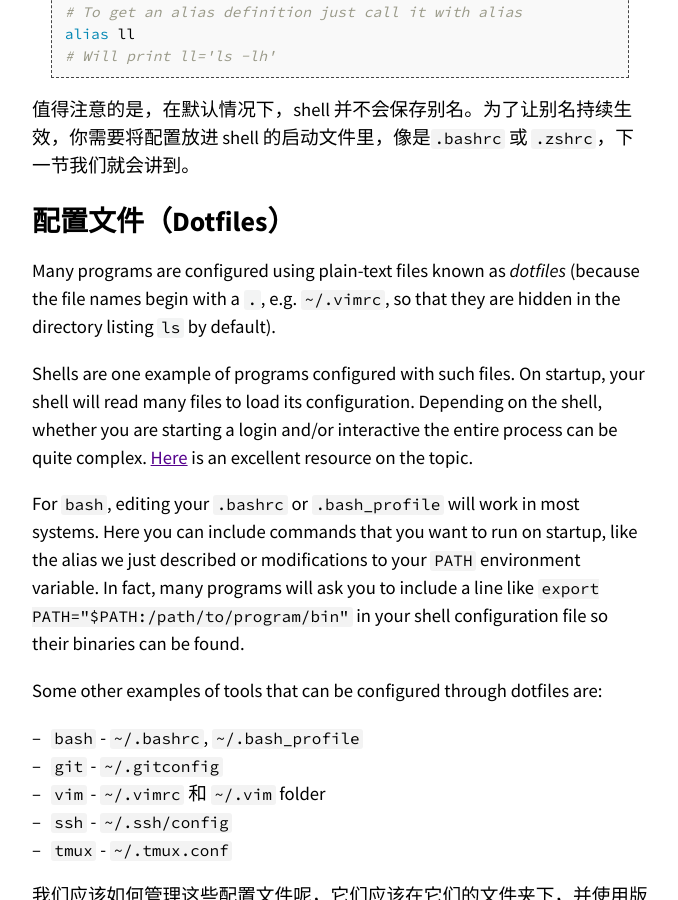
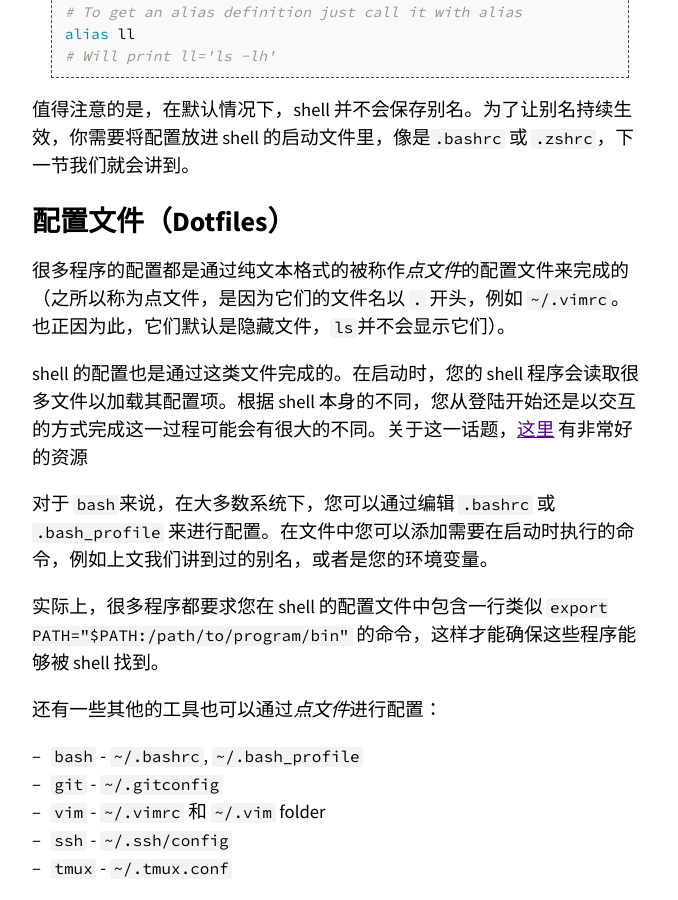
Before and after one commit to missing-semester-cn/missing-semester-cn.github.io, a Jekyll site: the page built from _2020/command-line.md, in a window 1280 px wide and 900 px high, scrolled down 6004 px. Shown: the whole window, without its empty margins (300-978 px from the left). Built offline with Jekyll 4.4.1, drawn with Linux system fonts in a browser that asks for light colours; some of the changed text lies outside the part shown.

Commit message:
update trans

```diff
--- a/_2020/command-line.md
+++ b/_2020/command-line.md
@@ -211,19 +211,16 @@ alias ll
 
 # 配置文件（Dotfiles）
 
-Many programs are configured using plain-text files known as _dotfiles_
-(because the file names begin with a `.`, e.g. `~/.vimrc`, so that they are
-hidden in the directory listing `ls` by default).
+很多程序的配置都是通过纯文本格式的被称作*点文件*的配置文件来完成的（之所以称为点文件，是因为它们的文件名以 `.` 开头，例如 `~/.vimrc`。也正因为此，它们默认是隐藏文件，`ls`并不会显示它们）。
 
-Shells are one example of programs configured with such files. On startup, your shell will read many files to load its configuration.
-Depending on the shell, whether you are starting a login and/or interactive the entire process can be quite complex.
-[Here](https://blog.flowblok.id.au/2013-02/shell-startup-scripts.html) is an excellent resource on the topic.
+shell 的配置也是通过这类文件完成的。在启动时，您的 shell 程序会读取很多文件以加载其配置项。根据 shell 本身的不同，您从登陆开始还是以交互的方式完成这一过程可能会有很大的不同。关于这一话题，[这里](https://blog.flowblok.id.au/2013-02/shell-startup-scripts.html) 有非常好的资源
 
-For `bash`, editing your `.bashrc` or `.bash_profile` will work in most systems.
-Here you can include commands that you want to run on startup, like the alias we just described or modifications to your `PATH` environment variable.
-In fact, many programs will ask you to include a line like `export PATH="$PATH:/path/to/program/bin"` in your shell configuration file so their binaries can be found.
+对于 `bash`来说，在大多数系统下，您可以通过编辑 `.bashrc` 或 `.bash_profile` 来进行配置。在文件中您可以添加需要在启动时执行的命令，例如上文我们讲到过的别名，或者是您的环境变量。
 
-Some other examples of tools that can be configured through dotfiles are:
+实际上，很多程序都要求您在 shell 的配置文件中包含一行类似 `export PATH="$PATH:/path/to/program/bin"` 的命令，这样才能确保这些程序能够被 shell 找到。
+
+
+还有一些其他的工具也可以通过*点文件*进行配置：
 
 - `bash` - `~/.bashrc`, `~/.bash_profile`
 - `git` - `~/.gitconfig`
@@ -424,12 +421,14 @@ Along with customizing your shell, it is worth spending some time figuring out y
 
 Since you might be spending hundreds to thousands of hours in your terminal it pays off to look into its settings. Some of the aspects that you may want to modify in your terminal include:
 
-- Font choice
-- Color Scheme
-- Keyboard shortcuts
-- Tab/Pane support
-- Scrollback configuration
-- Performance (some newer terminals like [Alacritty](https://github.com/jwilm/alacritty) or [kitty](https://sw.kovidgoyal.net/kitty/) offer GPU acceleration).
+- 字体选择
+- 彩色主题
+- 快捷键
+- 标签页/面板支持
+- 回退配置
+- 性能（像 [Alacritty](https://github.com/jwilm/alacritty) 或者 [kitty](https://sw.kovidgoyal.net/kitty/) 这种比较新的终端，它们支持GPU加速）。
+
+
 
 # 课后练习
 
```
